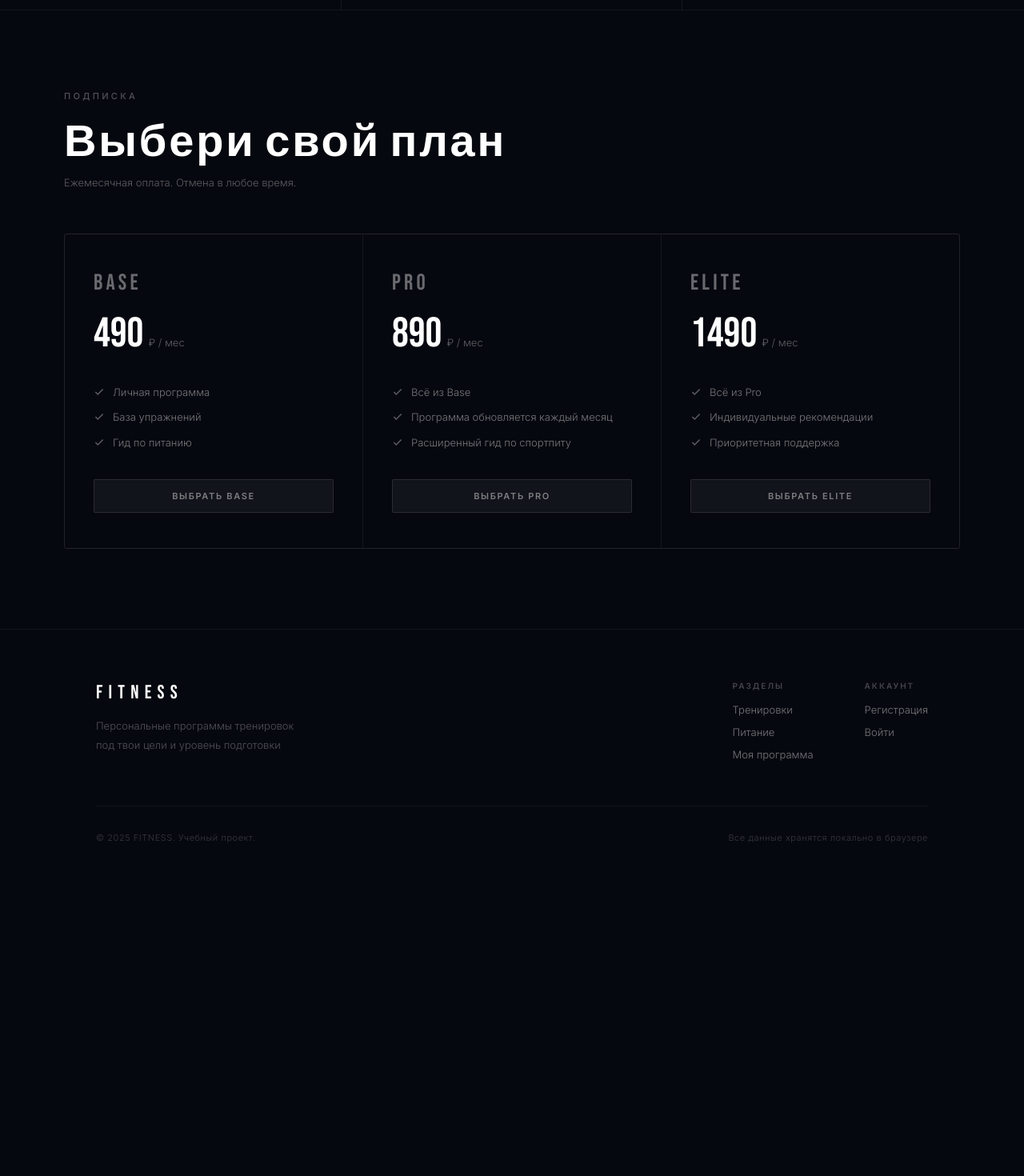
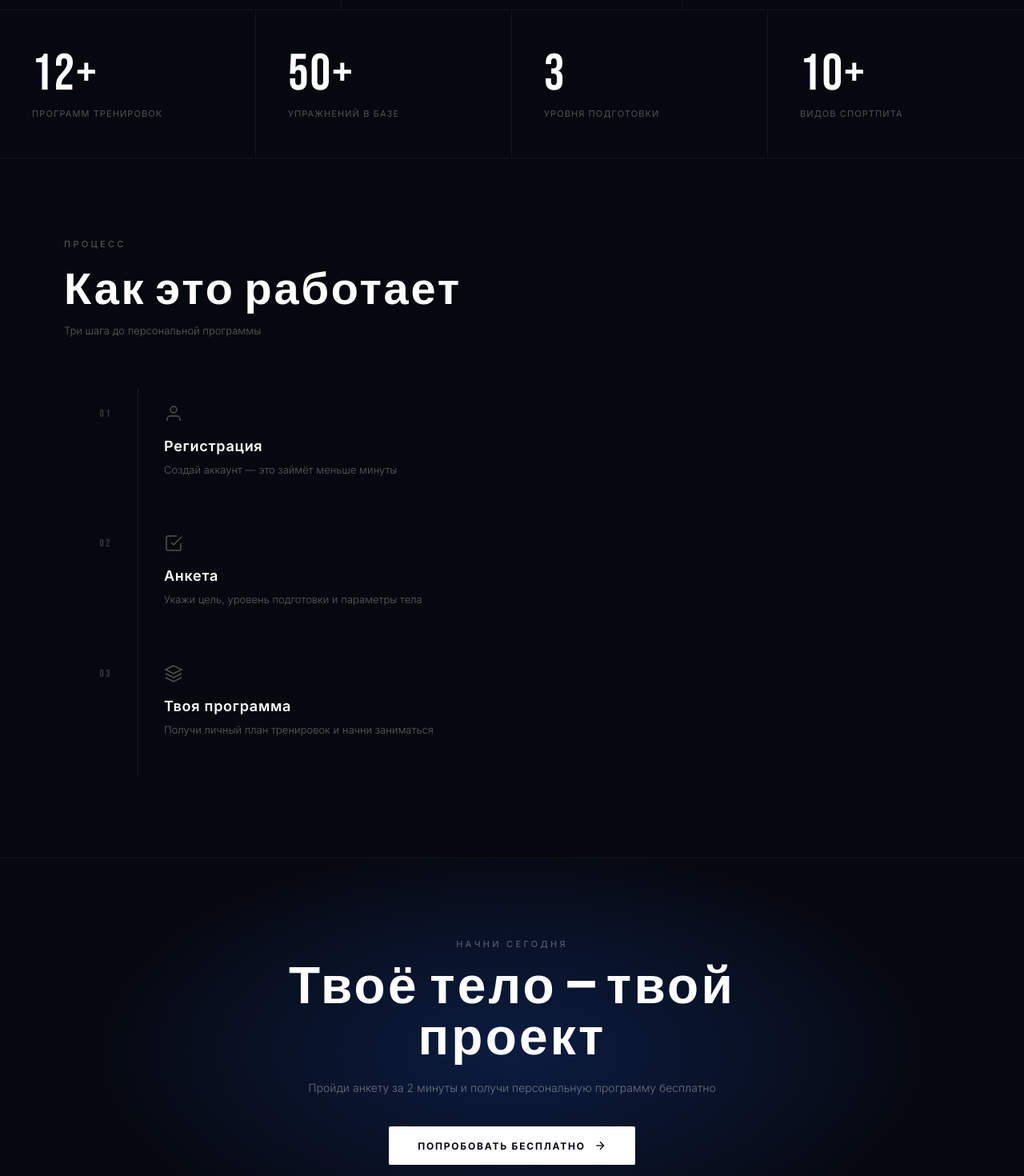
Before and after one commit to Milldx/work, a Vue app: page / in a window 1280 px wide. Shown: the part 1020-2490 px from the top of the page at 80% size. Before the commit the page ends 2106 px from the top, so only its background shows below. Built offline with nearby package versions, Linux system fonts and the light colour scheme.

Commit message:
feat: add stats, how it works, banner sections

```diff
--- a/src/views/HomeView.vue
+++ b/src/views/HomeView.vue
@@ -113,6 +113,100 @@ onMounted(function() {
         <p class="feature-text">Гид по добавкам — что принимать, сколько и зачем</p>
       </div>
     </section>
+
+    <!-- Статистика -->
+<section class="stats">
+  <div class="stat-item animate-on-scroll">
+    <p class="stat-num">12+</p>
+    <p class="stat-label">Программ тренировок</p>
+  </div>
+  <div class="stat-item animate-on-scroll" style="transition-delay:0.1s">
+    <p class="stat-num">50+</p>
+    <p class="stat-label">Упражнений в базе</p>
+  </div>
+  <div class="stat-item animate-on-scroll" style="transition-delay:0.2s">
+    <p class="stat-num">3</p>
+    <p class="stat-label">Уровня подготовки</p>
+  </div>
+  <div class="stat-item animate-on-scroll" style="transition-delay:0.3s">
+    <p class="stat-num">10+</p>
+    <p class="stat-label">Видов спортпита</p>
+  </div>
+</section>
+
+<!-- Как это работает -->
+<section class="how">
+  <div class="how-header animate-on-scroll">
+    <p class="plans-label">Процесс</p>
+    <h2 class="plans-title">Как это работает</h2>
+    <p class="plans-subtitle">Три шага до персональной программы</p>
+  </div>
+
+  <div class="how-steps">
+    <div class="how-step animate-on-scroll">
+      <div class="how-step-num">01</div>
+      <div class="how-step-line"></div>
+      <div class="how-step-content">
+        <div class="how-step-icon">
+          <svg width="24" height="24" viewBox="0 0 24 24" fill="none" stroke="currentColor" stroke-width="1.5">
+            <path d="M20 21v-2a4 4 0 0 0-4-4H8a4 4 0 0 0-4 4v2"/>
+            <circle cx="12" cy="7" r="4"/>
+          </svg>
+        </div>
+        <h3 class="how-step-title">Регистрация</h3>
+        <p class="how-step-text">Создай аккаунт — это займёт меньше минуты</p>
+      </div>
+    </div>
+
+    <div class="how-step animate-on-scroll" style="transition-delay:0.1s">
+      <div class="how-step-num">02</div>
+      <div class="how-step-line"></div>
+      <div class="how-step-content">
+        <div class="how-step-icon">
+          <svg width="24" height="24" viewBox="0 0 24 24" fill="none" stroke="currentColor" stroke-width="1.5">
+            <path d="M9 11l3 3L22 4"/>
+            <path d="M21 12v7a2 2 0 0 1-2 2H5a2 2 0 0 1-2-2V5a2 2 0 0 1 2-2h11"/>
+          </svg>
+        </div>
+        <h3 class="how-step-title">Анкета</h3>
+        <p class="how-step-text">Укажи цель, уровень подготовки и параметры тела</p>
+      </div>
+    </div>
+
+    <div class="how-step animate-on-scroll" style="transition-delay:0.2s">
+      <div class="how-step-num">03</div>
+      <div class="how-step-line how-step-line--last"></div>
+      <div class="how-step-content">
+        <div class="how-step-icon">
+          <svg width="24" height="24" viewBox="0 0 24 24" fill="none" stroke="currentColor" stroke-width="1.5">
+            <path d="M12 2L2 7l10 5 10-5-10-5z"/>
+            <path d="M2 17l10 5 10-5"/>
+            <path d="M2 12l10 5 10-5"/>
+          </svg>
+        </div>
+        <h3 class="how-step-title">Твоя программа</h3>
+        <p class="how-step-text">Получи личный план тренировок и начни заниматься</p>
+      </div>
+    </div>
+  </div>
+</section>
+
+<!-- Мотивационный баннер -->
+<section class="banner animate-on-scroll">
+  <div class="banner-glow"></div>
+  <div class="banner-content">
+    <p class="banner-label">Начни сегодня</p>
+    <h2 class="banner-title">Твоё тело — твой проект</h2>
+    <p class="banner-desc">Пройди анкету за 2 минуты и получи персональную программу бесплатно</p>
+    <RouterLink to="/register" class="banner-btn">
+      Попробовать бесплатно
+      <svg width="16" height="16" viewBox="0 0 24 24" fill="none" stroke="currentColor" stroke-width="2">
+        <line x1="5" y1="12" x2="19" y2="12"/>
+        <polyline points="12 5 19 12 12 19"/>
+      </svg>
+    </RouterLink>
+  </div>
+</section>
 
     <!-- Подписка -->
     <section class="plans">
@@ -428,4 +522,175 @@ onMounted(function() {
   color: #06080F;
   border-color: #FFFFFF;
 }
+
+.stats {
+  display: grid;
+  grid-template-columns: repeat(4, 1fr);
+  border-top: 1px solid rgba(255,255,255,0.06);
+  border-bottom: 1px solid rgba(255,255,255,0.06);
+}
+
+.stat-item {
+  padding: 48px 40px;
+  border-right: 1px solid rgba(255,255,255,0.06);
+  transition: background .25s, opacity 0.7s ease, transform 0.7s ease;
+}
+
+.stat-item:last-child { border-right: none; }
+.stat-item:hover { background: rgba(255,255,255,0.02); }
+
+.stat-num {
+  font-family: 'Bebas Neue', sans-serif;
+  font-size: 64px;
+  color: #FFFFFF;
+  letter-spacing: 0.03em;
+  line-height: 1;
+  margin-bottom: 10px;
+}
+
+.stat-label {
+  font-size: 11px;
+  font-weight: 400;
+  letter-spacing: 0.1em;
+  text-transform: uppercase;
+  color: rgba(255,255,255,0.3);
+}
+
+/* Как это работает */
+.how {
+  padding: 100px 80px;
+  border-bottom: 1px solid rgba(255,255,255,0.06);
+}
+
+.how-header {
+  margin-bottom: 64px;
+}
+
+.how-steps {
+  display: flex;
+  flex-direction: column;
+  gap: 0;
+}
+
+.how-step {
+  display: grid;
+  grid-template-columns: 60px 1px 1fr;
+  gap: 0 32px;
+  align-items: start;
+  transition: opacity 0.7s ease, transform 0.7s ease;
+}
+
+.how-step-num {
+  font-family: 'Bebas Neue', sans-serif;
+  font-size: 13px;
+  letter-spacing: 0.2em;
+  color: rgba(255,255,255,0.2);
+  padding-top: 24px;
+  text-align: right;
+}
+
+.how-step-line {
+  width: 1px;
+  background: rgba(255,255,255,0.08);
+  align-self: stretch;
+  min-height: 100px;
+}
+
+.how-step-line--last { min-height: 0; }
+
+.how-step-content {
+  padding: 20px 0 48px 0;
+}
+
+.how-step-icon {
+  color: rgba(255,255,255,0.3);
+  margin-bottom: 14px;
+  transition: color .25s;
+}
+
+.how-step:hover .how-step-icon { color: rgba(255,255,255,0.7); }
+
+.how-step-title {
+  font-size: 18px;
+  font-weight: 600;
+  color: #FFFFFF;
+  letter-spacing: 0.04em;
+  margin-bottom: 8px;
+}
+
+.how-step-text {
+  font-size: 13px;
+  font-weight: 300;
+  color: rgba(255,255,255,0.35);
+  line-height: 1.8;
+}
+
+/* Баннер */
+.banner {
+  position: relative;
+  padding: 100px 80px;
+  border-bottom: 1px solid rgba(255,255,255,0.06);
+  overflow: hidden;
+  transition: opacity 0.7s ease, transform 0.7s ease;
+}
+
+.banner-glow {
+  position: absolute;
+  inset: 0;
+  background:
+    radial-gradient(ellipse 60% 80% at 50% 50%, rgba(20, 60, 140, 0.4) 0%, transparent 70%);
+  pointer-events: none;
+}
+
+.banner-content {
+  position: relative;
+  z-index: 1;
+  max-width: 600px;
+  margin: 0 auto;
+  text-align: center;
+}
+
+.banner-label {
+  font-size: 11px;
+  font-weight: 500;
+  letter-spacing: 0.3em;
+  text-transform: uppercase;
+  color: rgba(255,255,255,0.3);
+  margin-bottom: 16px;
+}
+
+.banner-title {
+  font-family: 'Bebas Neue', sans-serif;
+  font-size: 64px;
+  color: #FFFFFF;
+  letter-spacing: 0.05em;
+  margin-bottom: 16px;
+  line-height: 1;
+}
+
+.banner-desc {
+  font-size: 14px;
+  font-weight: 300;
+  color: rgba(255,255,255,0.4);
+  line-height: 1.8;
+  margin-bottom: 36px;
+}
+
+.banner-btn {
+  display: inline-flex;
+  align-items: center;
+  gap: 10px;
+  padding: 16px 36px;
+  background: #FFFFFF;
+  color: #06080F;
+  font-size: 12px;
+  font-weight: 700;
+  letter-spacing: 0.15em;
+  text-transform: uppercase;
+  text-decoration: none;
+  border-radius: 2px;
+  transition: opacity .2s;
+}
+
+.banner-btn:hover { opacity: 0.85; }
 </style>
```
